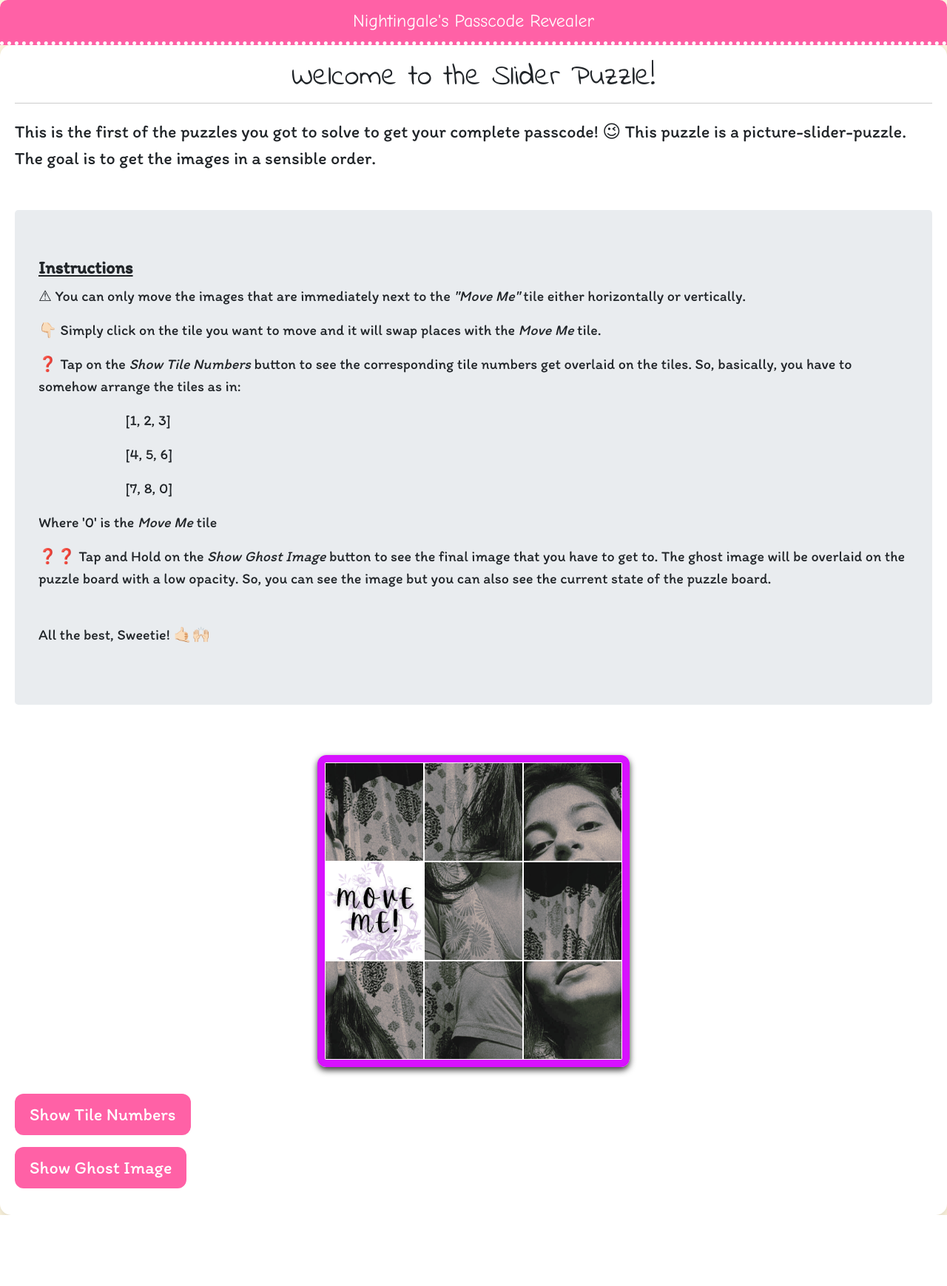
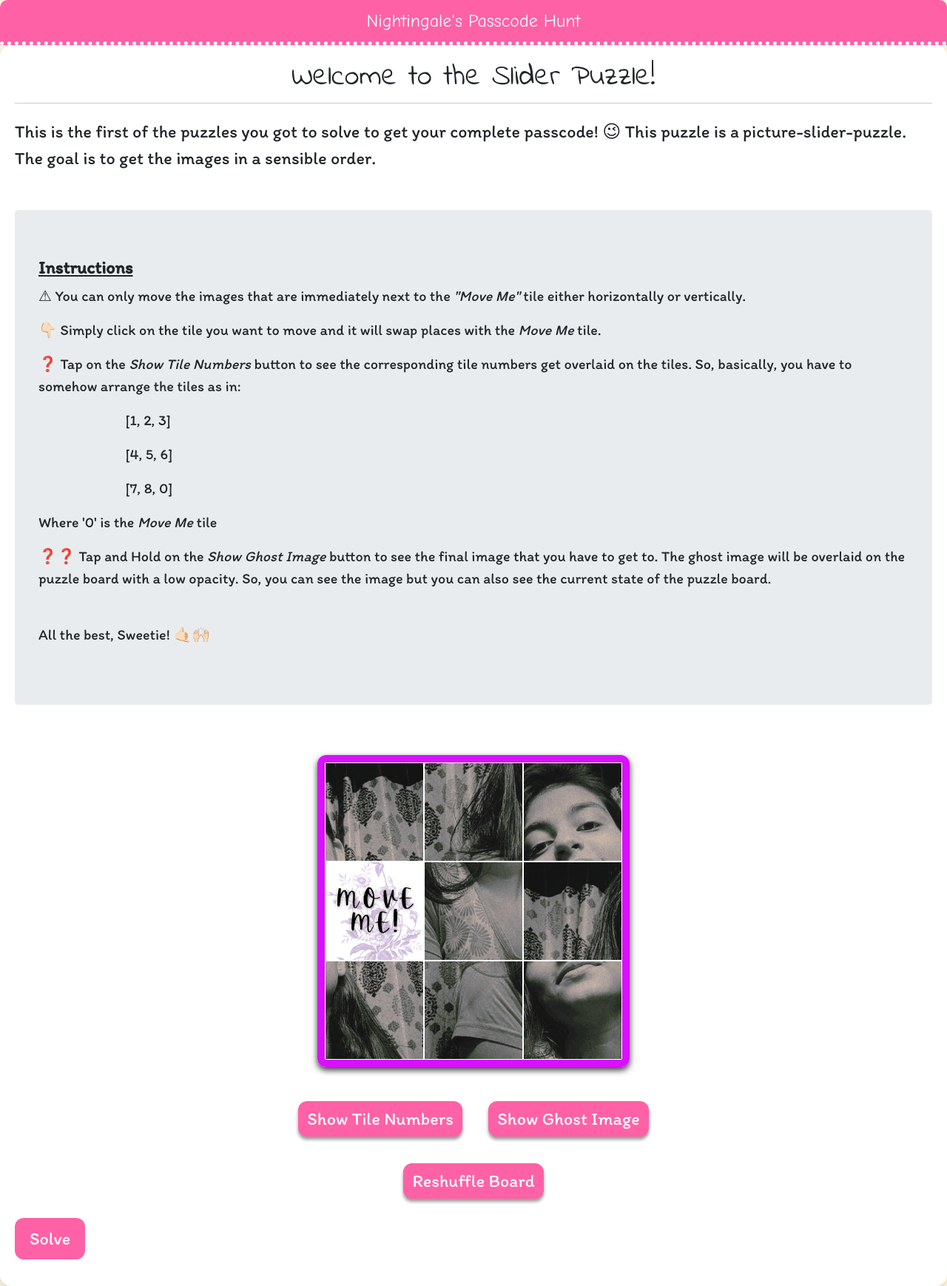
Before and after one commit to Zad-100/Nightingale_Gift_Box-PassCode_Revealer, a Django app: page /slider-puzzle/ in a window 1280 px wide. Shown: the whole page at 74% size. Before the commit the page ends 1643 px from the top, so only its background shows below. Run offline with Django 4.2, Linux system fonts and the light colour scheme; some libraries are stand-ins or nearby versions; some web fonts are replaced.

Commit message:
Resized the buttons in the slider puzzle page along with better positioning - both relatively and absolutely. Also, added a new button and feature - reshuffling the board without refreshing the page. The new button listens to clicks and on click, it re-shuffles the board.

```diff
--- a/puzzles/static/puzzles/css/slider_puzzle.css
+++ b/puzzles/static/puzzles/css/slider_puzzle.css
@@ -124,7 +124,15 @@
 
 /* Button Styles */
 #solve-button {
-    display: none; /* Hide the solve button from Nightingale */
+    /* Hide the solve button from Nightingale */
+    display: inline;
+}
+
+.slider-puzzle-buttons {
+    font-size: 1em;
+    padding: 6px 12px;
+    margin: 10px 15px;
+    box-shadow: 0 4px 4px rgba(0,0,0,0.4);
 }
 
 
@@ -132,11 +140,11 @@
 /* After Solving Styles */
 .complete-image {
     background-image: url('../images/Slider_Puzzle_Sexy_Pic_Edited.png');
-    background-size: cover;
-    width: 402px;
-    height: 402px;
+    background-size: 402px 402px;
+    width: 360px;
+    height: 360px;
     position: relative;
-    margin: auto;
+    margin: 15px 15px;
 }
 
 
@@ -212,6 +220,13 @@ h3 {
         color: white;
         background-color: rgba(0, 0, 0, 0.3);
     }
+
+    /* Button Styles */
+    .slider-puzzle-buttons {
+        font-size: 0.63em;
+        padding: 6px 12px;
+        margin: 10px 15px;
+    }
 }
 
 /* Media queries specifically for iPhone 13 */
@@ -283,4 +298,11 @@ and (-webkit-device-pixel-ratio : 3) {
         color: white;
         background-color: rgba(0, 0, 0, 0.3);
     }
+
+    /* Button Styles */
+    .slider-puzzle-buttons {
+        font-size: 0.63em;
+        padding: 6px 12px;
+        margin: 10px 15px;
+    }
 }
--- a/puzzles/static/puzzles/js/slider_puzzle.js
+++ b/puzzles/static/puzzles/js/slider_puzzle.js
@@ -95,6 +95,7 @@ document.addEventListener("DOMContentLoaded", function() {
          (Math.abs(blankIndex - tileIndex) === rowSize));
     } // end function isAdjacent()
 
+    // ******************Puzzle has been Solved******************
     // Function to check if puzzle is solved
     function isPuzzleSolved() {
         if (tiles.every(
@@ -102,17 +103,23 @@ document.addEventListener("DOMContentLoaded", function() {
             tile.dataset.order == index + 1 || tile.classList.contains("blank")
         )) {
             // ************If solved, hide the rest elements************
-            // Add elements to the HTML to display the full picture
-            // Hide the entire game container
-            document.querySelector("#game-container").style.display = "none";
-            // // Hide the board
-            // document.querySelector(".board").style.display = "none";
-            // Hide the solve button
-            document.querySelector("#solve-button").style.display = "none";
-            // Hide the show-numbers button
-            document.querySelector("#show-numbers-button").style.display = "none";
-            // Hide the show-ghost-img-button
-            document.querySelector("#show-ghost-img-button").style.display = "none";
+            // Add elements to the HTML to display the full picture and hide things
+            // Hide the rest content of the page
+            document.querySelector("#all-content").style.display = "none";
+
+            // // Hide the border container
+            // document.querySelector("#border-container").style.display = "none";
+            // // Hide the entire game container
+            // document.querySelector("#game-container").style.display = "none";
+            // // // Hide the board
+            // // document.querySelector(".board").style.display = "none";
+            // // Hide the solve button
+            // document.querySelector("#solve-button").style.display = "none";
+            // // Hide the show-numbers button
+            // document.querySelector("#show-numbers-button").style.display = "none";
+            // // Hide the show-ghost-img-button
+            // document.querySelector("#show-ghost-img-button").style.display = "none";
+
             // Create a div for the full picture element
             const completeImage = document.createElement('div');
             // Add class to style the image
@@ -170,13 +177,12 @@ document.addEventListener("DOMContentLoaded", function() {
         tiles = Array.from(board.children);
     } // end function solvePuzzle()
 
-    shuffleTiles() // initialise board by shuffling tiles
 
 
     // ******************Show Numbers Hint System******************
     // Add an event listener to the show numbers button to listen for clicks
     document.getElementById("show-numbers-button").addEventListener("click",
-                                                    function() {
+    function() {
         // Toggle the showNumbers boolean
         showNumbers = !showNumbers;
         // Call the function to show/hide the numbers
@@ -224,4 +230,15 @@ document.addEventListener("DOMContentLoaded", function() {
         event.preventDefault();  // Prevent default actions like context menu
         hideGhost();
     }); // end EventListener
+
+    // ******************Reshuffle Button******************
+    // Add an event listener to the reshuffle button to listen for clicks
+    document.getElementById("reshuffle-button").addEventListener("click",
+    function() {
+        // Call the function to reshuffle the tiles
+        shuffleTiles();
+    }); // end EventListener
+
+    // ******************Initialise the Board******************
+    shuffleTiles() // initialise board by shuffling tiles
 });
--- a/puzzles/templates/puzzles/base.html
+++ b/puzzles/templates/puzzles/base.html
@@ -17,7 +17,7 @@
     <meta name="viewport" content="width=device-width, initial-scale=1.0">
     {% block title %}
     {% endblock %}
-    <title>PassCode Revealer</title>
+    <title>PassCode Hunt</title>
 
     <!--**Favicon Installation**-->
     <!-- Android Chrome Icons -->
@@ -59,7 +59,7 @@
     <header>
       <!-- Link to Home Page -->
       <a href="{% url 'puzzles:index' %}">
-        Nightingale's Passcode Revealer
+        Nightingale's Passcode Hunt
       </a>
     </header>
 
--- a/puzzles/templates/puzzles/index.html
+++ b/puzzles/templates/puzzles/index.html
@@ -17,7 +17,11 @@
 
   <div id="message">
     <p>
-      Welcome to the puzzles app. 😊 This is a simple web app designed to help you
+      Hello, Ma'am! Long time no see? 🌚 I hope this website finds you in good
+      health and great spirits, coz trust me you are going to need it. 😌
+    </p>
+    <p>
+      Welcome to the this Web App. 😊 This app is designed to help you
       get to the combination that opens your gift box. 😏 There are three digits in
       the combination, so we have three puzzles for you to solve. 😌 Each puzzle
       will give you a digit of the combination. Once you have all three digits,
--- a/puzzles/templates/puzzles/slider_puzzle.html
+++ b/puzzles/templates/puzzles/slider_puzzle.html
@@ -21,6 +21,8 @@
 
 
 {% block content %}
+  <div id="all-content">
+
     <h1 class="d-flex justify-content-center align-items-center">
       Welcome to the Slider Puzzle!
     </h1>
@@ -111,23 +113,35 @@
 
     <br>
 
+    <div class="d-flex justify-content-center align-items-center">
+        <p>
           <!--Create a button which toggles the tile numbers-->
-  <p>
-    <button type="button" id="show-numbers-button">
+          <button type="button" id="show-numbers-button" class="slider-puzzle-buttons">
             Show Tile Numbers
           </button>
-  </p>
 
           <!--Create a button which toggles the ghost image-->
-  <p>
-    <button type="button" id="show-ghost-img-button">
+          <button type="button" id="show-ghost-img-button" class="slider-puzzle-buttons">
             Show Ghost Image
           </button>
+      </p>
+    </div>
+    <div class="d-flex justify-content-center align-items-center">
+      <p>
+        <!--Create a button which re-shuffles the puzzle-->
+        <button type="button" id="reshuffle-button" class="slider-puzzle-buttons">
+          Reshuffle Board
+        </button>
+      </p>
+    </div>
+
 
     <!--Create a solve button for debugging: this would be hidden-->
     <p>
       <button type="button" id="solve-button">Solve</button>
     </p>
+
+  </div>
 
 
 
```
Lines whose indentation alone changed are shown as unchanged.
